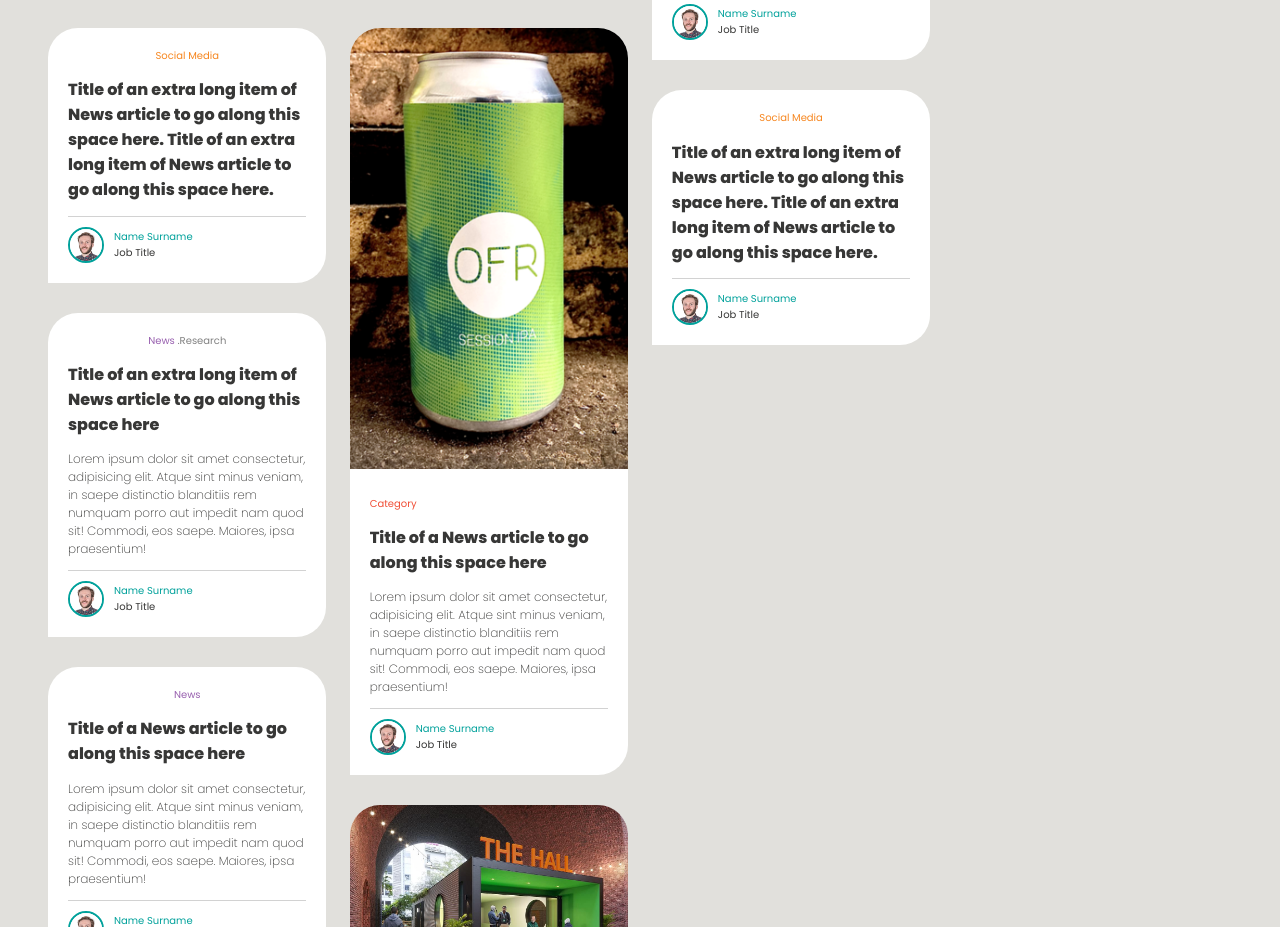
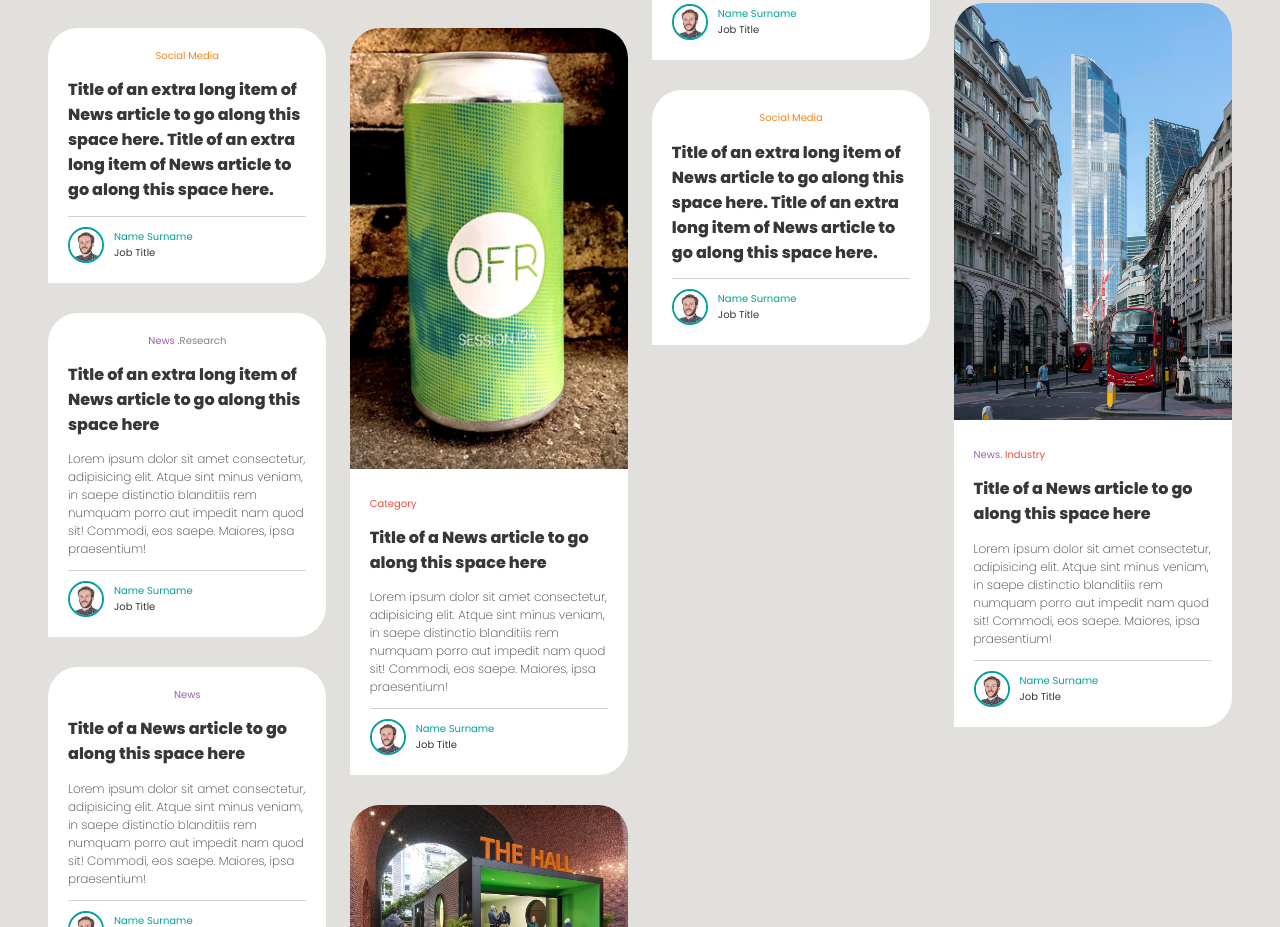
Before and after one commit to Drumbeaters/fe-codetest, a website: page www/index.html in a window 1280 px wide. Shown: the part 442-1369 px from the top of the page. Drawn offline with Linux system fonts and the light colour scheme.

Commit message:
Added Another Small box on Right side right column

```diff
--- a/www/index.html
+++ b/www/index.html
@@ -234,6 +234,31 @@
                             </div>
                         </div>
                     </div>
+                    <div class="small-box">
+                        <div class="post-photo">
+                            <img src="./assets/images/bishopsgate.jpeg" alt="Bishops Gate">
+                        </div>
+                        <div class="inner-box-wrapper">
+                            <div class="title-and-para">
+                                <p class="category news-color">News. <span class="category-color">Industry</span></p>
+                                <h2>Title of a News article to go along this space here</h2>
+                                <p class="para">Lorem ipsum dolor sit amet consectetur, adipisicing elit. Atque sint minus veniam, in saepe distinctio blanditiis rem numquam porro aut impedit nam quod sit! Commodi, eos saepe. Maiores, ipsa praesentium!</p>
+                            </div>
+                            <div class="author">
+                                <div class="author-thumbnail">
+                                    <img src="./assets/images/ralph.jpeg" alt="Mr Ralph">
+                                </div>
+                                <div class="author-text">
+                                    <p class="author-name">
+                                        Name Surname
+                                    </p>
+                                    <p class="author-job">
+                                        Job Title
+                                    </p>
+                                </div>
+                            </div>
+                        </div>
+                    </div>
                 </div>
             </div>
         </div>
```
